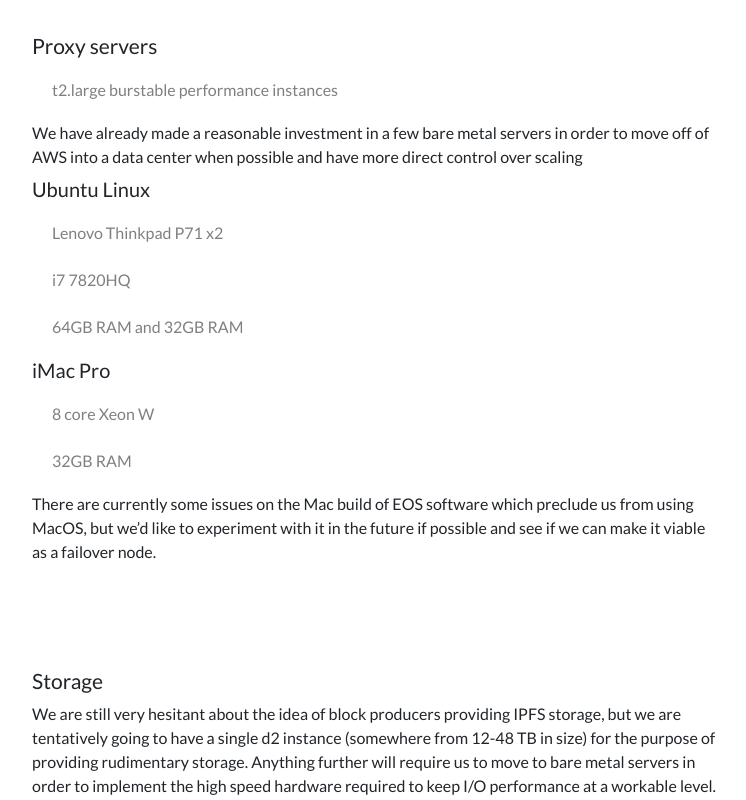
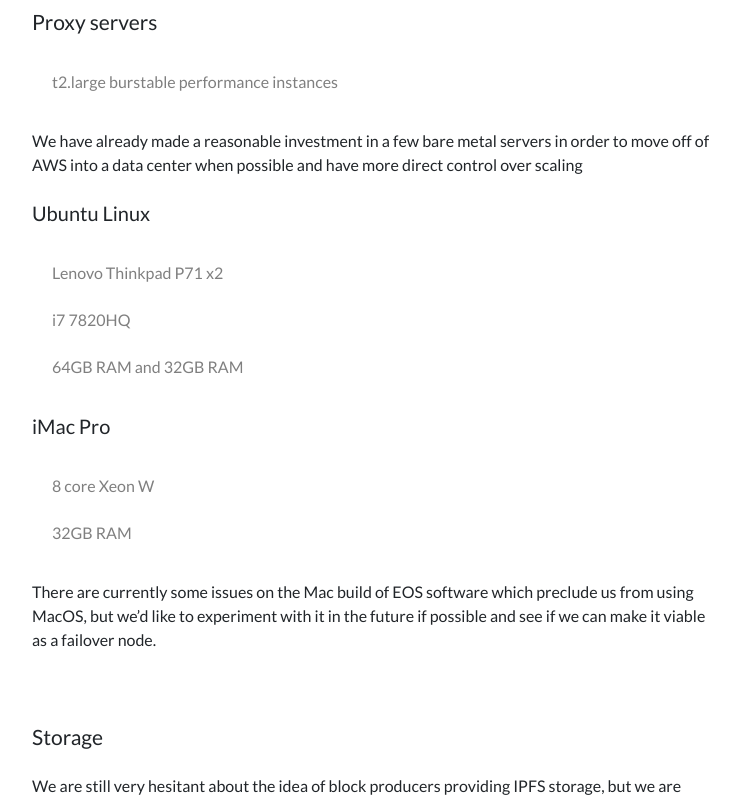
Before and after one commit to rbmarliere/eosbrazil-web, a React (Create React App) app: page /specs in a window 1280 px wide. Shown: the part 520-1320 px from the top of the page, without its empty margins (263-1009 px from the left). Built offline with nearby package versions, Linux system fonts and the light colour scheme; what dsteem would draw is missing.

Commit message:
Fix layout specs page

```diff
--- a/src/Views/Specs.js
+++ b/src/Views/Specs.js
@@ -7,9 +7,9 @@
         return (
             <Fragment>
                 <div className="container">
-                    <div className="row mt-10 justify-content-center">
+                    <div className="row mt-10 justify-content-center mb-5">
                         <div className="col-xs-10 col-md-8">
-                            <div className="card mb-5">
+                            <div className="card mb-2">
                                 <div className="card-body">
                                     <h5 className="card-title mt-2 mb-2">Main producer node and full nodes</h5>
                                     <ul className="list-group list-group-flush">
@@ -22,25 +22,25 @@
                                 </div>
                             </div>
 
-                            <div className="card mb-5">
+                            <div className="card mb-2">
                                 <div className="card-body">
-                                    <h5 className="card-title mt-2 mb-2">Proxy servers</h5>
+                                    <h5 className="card-title mt-4 mb-4">Proxy servers</h5>
                                     <ul className="list-group list-group-flush">
                                         <li className="list-group-item text-black-50">t2.large burstable performance instances</li>
                                     </ul>
-                                    <p className="card-text mt-2 mb-2">We have already made a reasonable investment in a few bare metal servers in order to move off of AWS into a data center when possible and have more direct control over scaling</p>
-                                    <h5 className="card-subtitle mt-2 mb-2">Ubuntu Linux</h5>
+                                    <p className="card-text mt-4 mb-4">We have already made a reasonable investment in a few bare metal servers in order to move off of AWS into a data center when possible and have more direct control over scaling</p>
+                                    <h5 className="card-subtitle mt-4 mb-4">Ubuntu Linux</h5>
                                     <ul className="list-group list-group-flush">
                                         <li className="list-group-item text-black-50">Lenovo Thinkpad P71 x2</li>
                                         <li className="list-group-item text-black-50">i7 7820HQ</li>
                                         <li className="list-group-item text-black-50">64GB RAM and 32GB RAM</li>
                                     </ul>
-                                    <h5 className="card-subtitle mt-2 mb-2">iMac Pro</h5>
+                                    <h5 className="card-subtitle mt-4 mb-4">iMac Pro</h5>
                                     <ul className="list-group list-group-flush">
                                         <li className="list-group-item text-black-50">8 core Xeon W</li>
                                         <li className="list-group-item text-black-50">32GB RAM</li>
                                     </ul>
-                                    <p className="card-text mt-2 mb-2">
+                                    <p className="card-text mt-4 mb-4">
                                         There are currently some issues on the Mac build of EOS software which preclude us from using
                                         MacOS, but we’d like to experiment with it in the future if possible and see if we can make
                                         it viable as a failover node.
@@ -48,9 +48,9 @@
                                 </div>
                             </div>
 
-                            <div className="card mb-5">
+                            <div className="card mb-2">
                                 <div className="card-body">
-                                    <h5 className="card-title mt-2 mb-2">Storage</h5>
+                                    <h5 className="card-title mb-4">Storage</h5>
                                     <p className="card-text">We are still very hesitant about the idea of block producers providing IPFS storage, but we
                                         are tentatively going to have a single d2 instance (somewhere from 12-48 TB in size) for the
                                         purpose of providing rudimentary storage. Anything further will require us to move to bare
@@ -62,7 +62,7 @@
 
                             <div className="card mb-5">
                                 <div className="card-body">
-                                    <h5 className="card-title mt-2 mb-2">Security</h5>
+                                    <h5 className="card-title mb-4">Security</h5>
                                     <p className="card-text">We have rudimentary DDoS protection in place using port knocking, haproxy (which doubles as a
                                         load balancer), fail2ban, and Wireguard VPN. More thorough and expensive protection will be
                                         contingent on our election and ability to scale, at which point we will investigate
```
